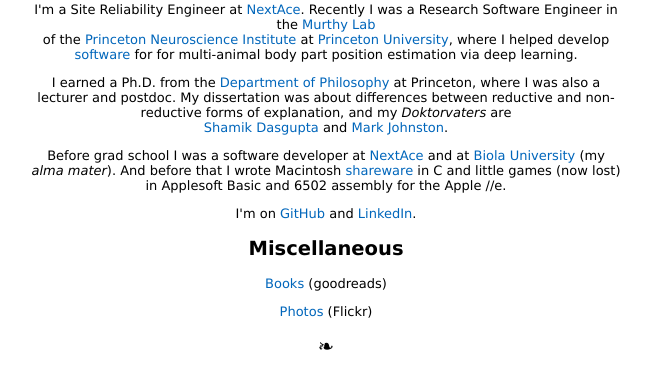
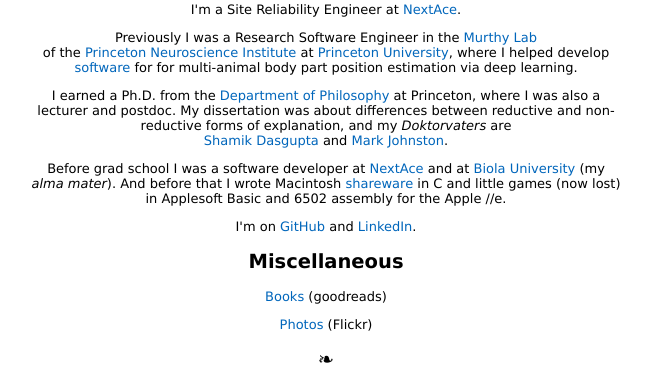
Before and after one commit to ntabris/ntabris.github.io, a plain HTML site: page index.html in a window 1280 px wide. Shown: the part 470-857 px from the top of the page, without its empty margins (299-950 px from the left). Drawn offline with Linux system fonts and the light colour scheme.

Commit message:
split paragraph

```diff
--- a/index.html
+++ b/index.html
@@ -36,7 +36,9 @@
 
 <h1>Nat Tabris</h1>
 
-<p>I'm a Site Reliability Engineer at <a href="http://www.nextace.com" target="_blank">NextAce</a>. Recently I was a Research Software Engineer in the <a href="https://murthylab.princeton.edu" target="_blank">Murthy Lab</a><br /> of the <a href="http://pni.princeton.edu" target="_blank">Princeton Neuroscience Institute</a> at <a href="http://www.princeton.edu" target="_blank">Princeton University</a>, where I helped develop <a href="https://sleap.ai" target="_blank">software</a> for for multi-animal body part position estimation via deep learning.
+<p>I'm a Site Reliability Engineer at <a href="http://www.nextace.com" target="_blank">NextAce</a>.</p>
+
+<p>Previously I was a Research Software Engineer in the <a href="https://murthylab.princeton.edu" target="_blank">Murthy Lab</a><br /> of the <a href="http://pni.princeton.edu" target="_blank">Princeton Neuroscience Institute</a> at <a href="http://www.princeton.edu" target="_blank">Princeton University</a>, where I helped develop <a href="https://sleap.ai" target="_blank">software</a> for for multi-animal body part position estimation via deep learning.
 
 <p>I earned a Ph.D. from the <a href="http://philosophy.princeton.edu" target="_blank">Department of Philosophy</a> at Princeton, where I was also a lecturer and postdoc. My dissertation was about differences between reductive and non-reductive forms of explanation, and my <i>Doktorvaters</i> are <br /><a href="http://shamik.net" target="_blank">Shamik Dasgupta</a> and <a href="https://scholar.princeton.edu/johno" target="_blank">Mark Johnston</a>.</p>
 
```
